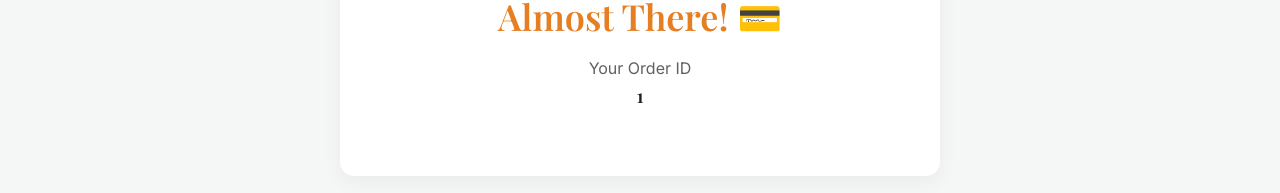
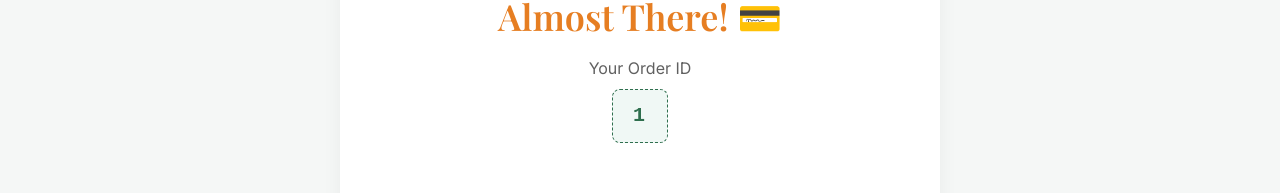
Before and after one commit to samarthr8/nativeharvest-app, a React (Vite) app in the folder frontend/: page /order-success/1 in a window 1280 px wide. Shown: the part 223-416 px from the top of the page. Built offline with nearby package versions, Linux system fonts and the light colour scheme; no server answers.

Commit message:
[FIX: Cart 'Remove' Button & 'Proceed to Payment Button' Position]: Updated Files - Cart.jsx, Checkout.jsx and OrderSuccess.jsx

```diff
--- a/frontend/src/pages/Cart.jsx
+++ b/frontend/src/pages/Cart.jsx
@@ -190,8 +190,8 @@ const Cart = () => {
                 Subtotal: ₹{item.price * item.qty}
               </div>
 
-              {/* --- NEW: TOUCH-FRIENDLY QUANTITY STEPPER & REMOVE BUTTON --- */}
-              <div style={{ display: "flex", alignItems: "center", gap: "15px" }}>
+              {/* QUANTITY STEPPER & REMOVE BUTTON */}
+              <div style={{ display: "flex", alignItems: "center", gap: "20px" }}>
 
                 {/* Stepper Container */}
                 <div style={{
@@ -232,27 +232,25 @@ const Cart = () => {
                   </button>
                 </div>
 
-                {/* Improved Touch Target for Remove Button */}
+                {/* --- FIXED: Subtle text link for Remove --- */}
                 <button
                   onClick={() => removeFromCart(item.slug, item.variantKey)}
                   style={{
-                    background: "#ffeeee",
-                    border: "1px solid #ffcccc",
-                    color: "#c0392b",
-                    padding: "8px 12px",
-                    borderRadius: "6px",
+                    background: "transparent",
+                    border: "none",
+                    color: "#999", /* Subtle grey */
+                    padding: "8px 0",
                     cursor: "pointer",
-                    fontWeight: "600",
+                    fontWeight: "500",
                     fontSize: "13px",
                     display: "flex",
                     alignItems: "center",
-                    gap: "5px"
+                    textDecoration: "underline",
+                    transition: "0.2s"
                   }}
+                  onMouseOver={(e) => e.target.style.color = "#d9534f"} /* Turns red only on hover */
+                  onMouseOut={(e) => e.target.style.color = "#999"}
                 >
-                  <svg width="14" height="14" viewBox="0 0 24 24" fill="none" stroke="currentColor" strokeWidth="2" strokeLinecap="round" strokeLinejoin="round">
-                    <polyline points="3 6 5 6 21 6"></polyline>
-                    <path d="M19 6v14a2 2 0 0 1-2 2H7a2 2 0 0 1-2-2V6m3 0V4a2 2 0 0 1 2-2h4a2 2 0 0 1 2 2v2"></path>
-                  </svg>
                   Remove
                 </button>
               </div>
--- a/frontend/src/pages/Checkout.jsx
+++ b/frontend/src/pages/Checkout.jsx
@@ -19,7 +19,7 @@ const Checkout = () => {
 
   const [loading, setLoading] = useState(false);
 
-  // --- NEW: COUPON STATES ---
+  // --- COUPON STATES ---
   const [couponInput, setCouponInput] = useState("");
   const [appliedCoupon, setAppliedCoupon] = useState(null);
   const [discountAmount, setDiscountAmount] = useState(0);
@@ -57,7 +57,7 @@ const Checkout = () => {
     return true;
   };
 
-  // --- NEW: APPLY COUPON ---
+  // --- APPLY COUPON ---
   const applyCoupon = async () => {
     if (!couponInput) return;
     setIsApplying(true);
@@ -138,7 +138,6 @@ ${form.state} - ${form.pincode}
         return;
       }
 
-      // We still clear cart and navigate to the next screen
       clearCart();
       navigate(`/order-success/${data.order_id}`);
 
@@ -184,7 +183,6 @@ ${form.state} - ${form.pincode}
       }}
     >
 
-      {/* --- MAGIC CSS MEDIA QUERY FOR MOBILE STACKING --- */}
       <style>
         {`
           .checkout-grid {
@@ -205,7 +203,7 @@ ${form.state} - ${form.pincode}
 
       <div className="checkout-grid">
 
-        {/* LEFT SIDE — FORM */}
+        {/* ================= LEFT SIDE — FORM ================= */}
         <div
           style={{
             background: "white",
@@ -274,25 +272,9 @@ ${form.state} - ${form.pincode}
             onChange={handleChange}
           />
 
-          {/* --- CHANGED: Button text now explicitly tells them to pay next --- */}
-          <button
-            onClick={placeOrder}
-            disabled={loading || cart.length === 0}
-            style={greenBtn}
-            onMouseOver={(e)=>glow(e,true)}
-            onMouseOut={(e)=>glow(e,false)}
-          >
-            {loading ? "Processing..." : `Proceed to Payment • ₹${finalTotal}`}
-          </button>
-
-          {/* --- ADDED: Trust subtext to reinforce expectation --- */}
-          <div style={{ textAlign: "center", marginTop: "12px", fontSize: "12px", color: "#666" }}>
-            🔒 You will be redirected to securely complete your payment.
-          </div>
-
         </div>
 
-        {/* RIGHT SIDE — ORDER SUMMARY */}
+        {/* ================= RIGHT SIDE — ORDER SUMMARY ================= */}
         <div
           style={{
             background: "white",
@@ -332,7 +314,7 @@ ${form.state} - ${form.pincode}
 
           <hr style={{ margin: "15px 0", borderColor: "#eee" }} />
 
-          {/* --- NEW: COUPON INPUT SECTION --- */}
+          {/* COUPON INPUT SECTION */}
           <div style={{ marginBottom: "15px" }}>
             <div style={{ display: "flex", gap: "10px" }}>
               <input
@@ -369,7 +351,7 @@ ${form.state} - ${form.pincode}
 
           <hr style={{ margin: "15px 0", borderColor: "#eee" }} />
 
-          {/* --- SUBTOTAL & DISCOUNT & DELIVERY --- */}
+          {/* SUBTOTAL & DISCOUNT & DELIVERY */}
           <div style={{ display: "flex", justifyContent: "space-between", marginBottom: "8px", fontSize: "14px" }}>
             <span>Subtotal</span>
             <span>₹{subtotal}</span>
@@ -396,11 +378,27 @@ ${form.state} - ${form.pincode}
               display: "flex",
               justifyContent: "space-between",
               fontWeight: "600",
-              fontSize: "18px"
+              fontSize: "18px",
+              marginBottom: "25px" /* Added bottom margin to push the button down */
             }}
           >
             <span>Total</span>
             <span>₹{finalTotal}</span>
+          </div>
+
+          {/* --- FIXED: MOVED BUTTON TO THE BOTTOM OF THE ORDER SUMMARY --- */}
+          <button
+            onClick={placeOrder}
+            disabled={loading || cart.length === 0}
+            style={greenBtn}
+            onMouseOver={(e)=>glow(e,true)}
+            onMouseOut={(e)=>glow(e,false)}
+          >
+            {loading ? "Processing..." : `Proceed to Payment • ₹${finalTotal}`}
+          </button>
+
+          <div style={{ textAlign: "center", marginTop: "12px", fontSize: "12px", color: "#666" }}>
+            🔒 You will be redirected to securely complete your payment.
           </div>
 
         </div>
--- a/frontend/src/pages/OrderSuccess.jsx
+++ b/frontend/src/pages/OrderSuccess.jsx
@@ -94,7 +94,6 @@ const OrderSuccess = () => {
         textAlign: "center"
       }}>
 
-        {/* --- CHANGED: Dynamic Headline based on Payment Status --- */}
         <h2 style={{
           color: status === "PAID" ? "#2f6f4e" : "#e67e22",
           marginBottom: "10px"
@@ -102,10 +101,26 @@ const OrderSuccess = () => {
           {status === "PAID" ? "Order Confirmed 🎉" : "Almost There! 💳"}
         </h2>
 
-        <p style={{ opacity: 0.7 }}>Your Order ID</p>
-        <h3 style={{ marginBottom: "25px" }}>{orderId}</h3>
+        <p style={{ opacity: 0.7, marginBottom: "8px" }}>Your Order ID</p>
 
-        {/* --- ADDED: Clear Warning Box to force action --- */}
+        {/* --- FIXED: Classy, uniform Monospace styling for Order ID --- */}
+        <div style={{ marginBottom: "30px" }}>
+          <span style={{
+            fontFamily: "'Courier New', Courier, monospace",
+            fontSize: "20px",
+            fontWeight: "700",
+            letterSpacing: "2px",
+            background: "#f0f8f5",
+            color: "#2f6f4e",
+            padding: "10px 20px",
+            borderRadius: "8px",
+            border: "1px dashed #2f6f4e",
+            display: "inline-block"
+          }}>
+            {orderId}
+          </span>
+        </div>
+
         {status === "PENDING" && !paymentStarted && (
           <div style={{
             background: "#fff3cd",
@@ -134,7 +149,7 @@ const OrderSuccess = () => {
               fontWeight: "500",
               fontSize: "16px",
               width: "100%",
-              boxShadow: "0 4px 12px rgba(47,111,78,0.3)" /* Added a slight glow to draw the eye */
+              boxShadow: "0 4px 12px rgba(47,111,78,0.3)"
             }}
           >
             Complete Payment
```
